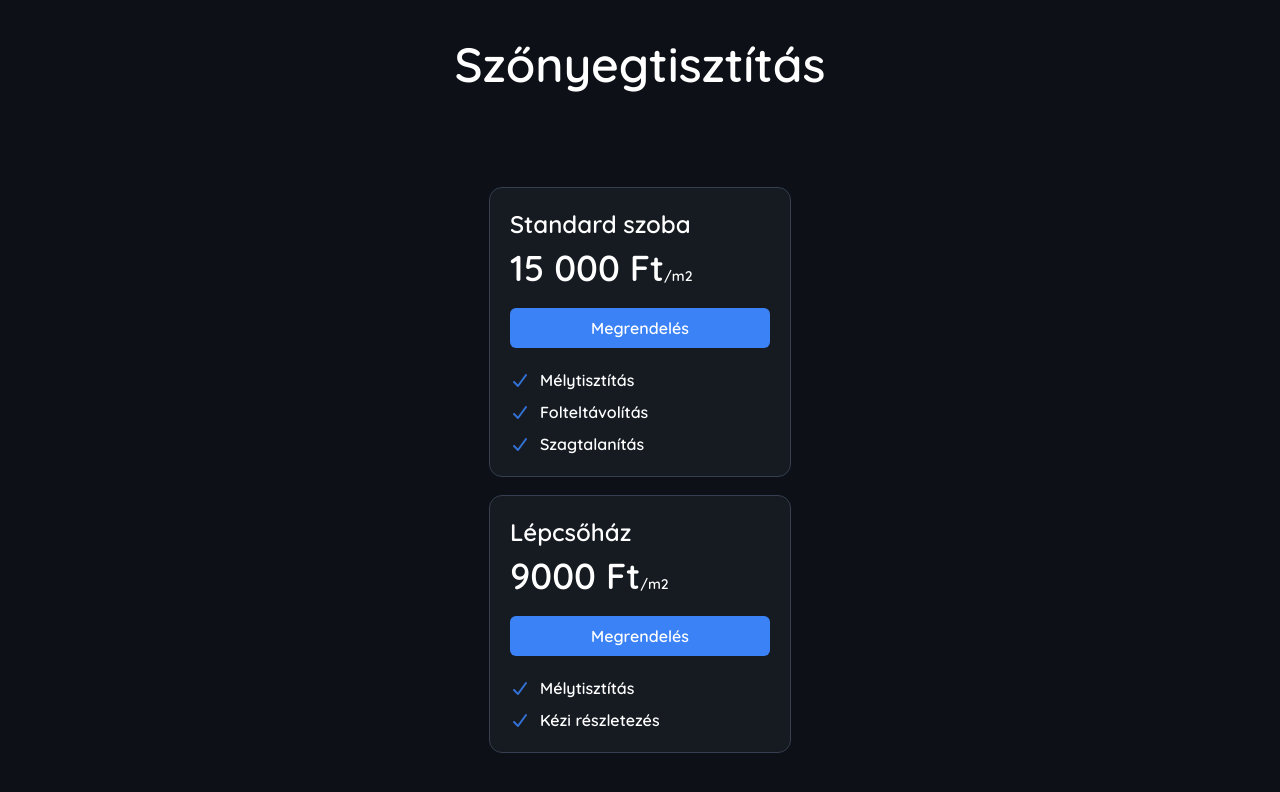
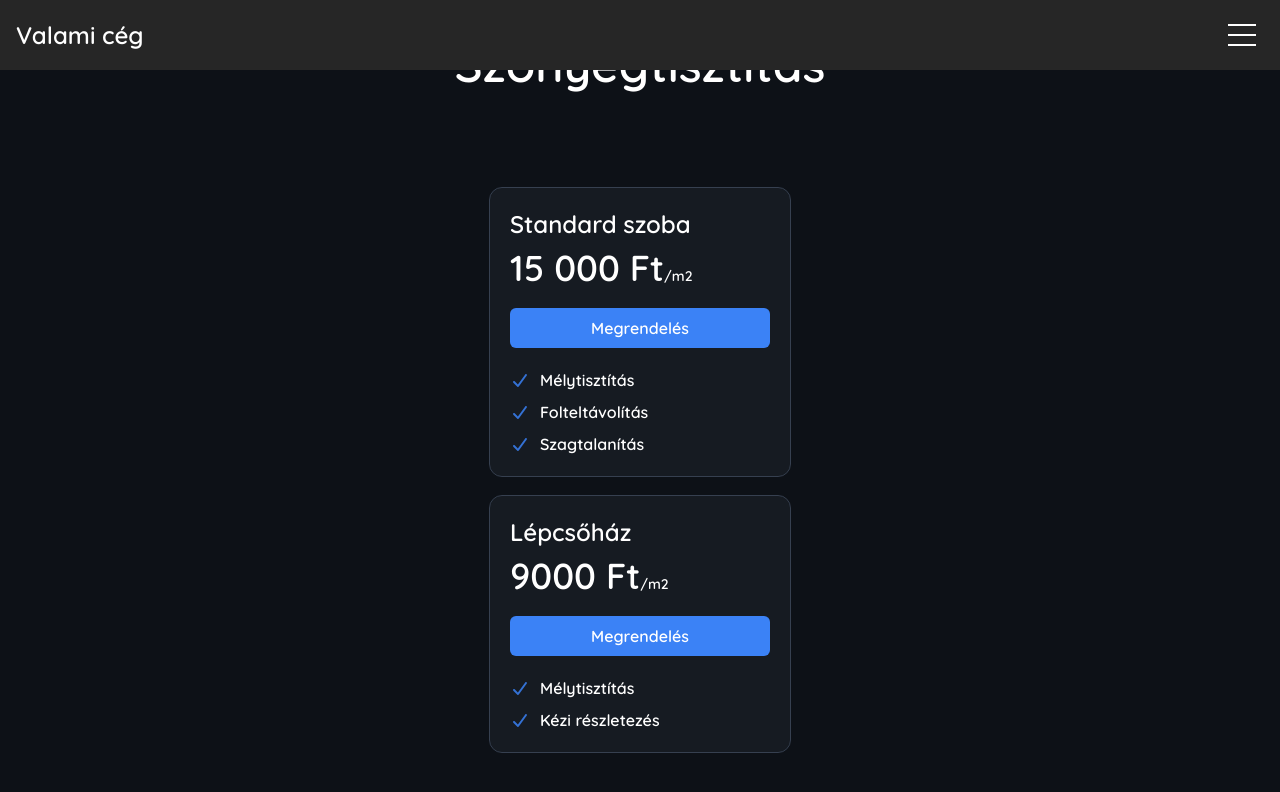
Before and after one commit to Geher-Marcell/carpet_cleaning, a Next.js app: page /arlista in a window 1280 px wide. Shown: the top 792 px of the page. Built offline with nearby package versions, Linux system fonts and the light colour scheme.

Commit message:
Implement Navbar component with animated toggle and link management

```diff
--- a/app/Navbar/page.tsx
+++ b/app/Navbar/navbar.tsx
@@ -1,9 +1,21 @@
 "use client";
 
+import { IconDefinition } from "@fortawesome/fontawesome-svg-core";
+import { FontAwesomeIcon } from "@fortawesome/react-fontawesome";
 import { motion } from "motion/react";
+import Link from "next/link";
 import { useState } from "react";
 
-export default function Navbar() {
+type NavbarProps = {
+	links: {
+		href: string;
+		label: string;
+		icon: IconDefinition;
+	}[];
+	currentPath: string;
+};
+
+const Navbar: React.FC<NavbarProps> = ({ links, currentPath }) => {
 	const [opened, setIsOpen] = useState(false);
 
 	return (
@@ -14,6 +26,7 @@ export default function Navbar() {
 				<div className="flex justify-between items-center">
 					<h1 className="text-2xl font-bold">Valami cég</h1>
 
+					{/* Hamburger icon */}
 					<motion.button
 						onClick={() => setIsOpen(!opened)}
 						className="space-y-2 *:w-7 *:h-0.5 *:bg-white p-2"
@@ -42,12 +55,29 @@ export default function Navbar() {
 						marginTop: opened ? 16 : 0,
 					}}
 					transition={{ ease: "easeInOut", duration: 0.3 }}
+					initial={false}
 				>
-					<div className="">Főoldal</div>
-					<div className="">Rólunk</div>
-					<div className="">Árlista</div>
+					{links.map((link) => (
+						<Link
+							key={link.href}
+							href={link.href}
+							className={`block w-full px-4 rounded hover:bg-neutral-700 ${
+								currentPath === link.href ? "bg-neutral-700 font-bold" : ""
+							}`}
+							onClick={() => {
+								setIsOpen(false);
+							}}
+						>
+							<span className="mr-2">
+								<FontAwesomeIcon icon={link.icon} />
+							</span>
+							{link.label}
+						</Link>
+					))}
 				</motion.div>
 			</div>
 		</>
 	);
-}
+};
+
+export default Navbar;
--- /dev/null
+++ b/app/Navbar/navbarWrapper.tsx
@@ -0,0 +1,24 @@
+"use client";
+
+import { usePathname } from "next/navigation";
+import {
+	faTasks,
+	faCog,
+	faUser,
+	faHouse,
+	faMoneyBill,
+} from "@fortawesome/free-solid-svg-icons";
+import Navbar from "./navbar";
+
+const NavbarWrapper: React.FC = () => {
+	const pathname = usePathname();
+
+	const links = [
+		{ href: "/", label: "Főoldal", icon: faHouse },
+		{ href: "/arlista", label: "Árlista", icon: faMoneyBill },
+	];
+
+	return <Navbar currentPath={pathname} links={links} />;
+};
+
+export default NavbarWrapper;
--- a/app/layout.tsx
+++ b/app/layout.tsx
@@ -1,4 +1,5 @@
 import "./globals.css";
+import NavbarWrapper from "./Navbar/navbarWrapper";
 
 export default function RootLayout({
 	children,
@@ -7,7 +8,10 @@ export default function RootLayout({
 }>) {
 	return (
 		<html lang="en">
-      <body>{children}</body>
+			<body>
+				{children}
+				<NavbarWrapper />
+			</body>
 		</html>
 	);
 }
--- a/app/page.tsx
+++ b/app/page.tsx
@@ -1,5 +1,5 @@
 import Image from "next/image";
-import Navbar from "./Navbar/page";
+import Navbar from "./Navbar/navbar";
 
 export default function Home() {
 	// const [message, setMessage] = useState("");
@@ -12,7 +12,7 @@ export default function Home() {
 
 	return (
 		<>
-			<Navbar />
+			<p>hello szia</p>
 		</>
 	);
 }
```
Lines whose indentation alone changed are shown as unchanged.
